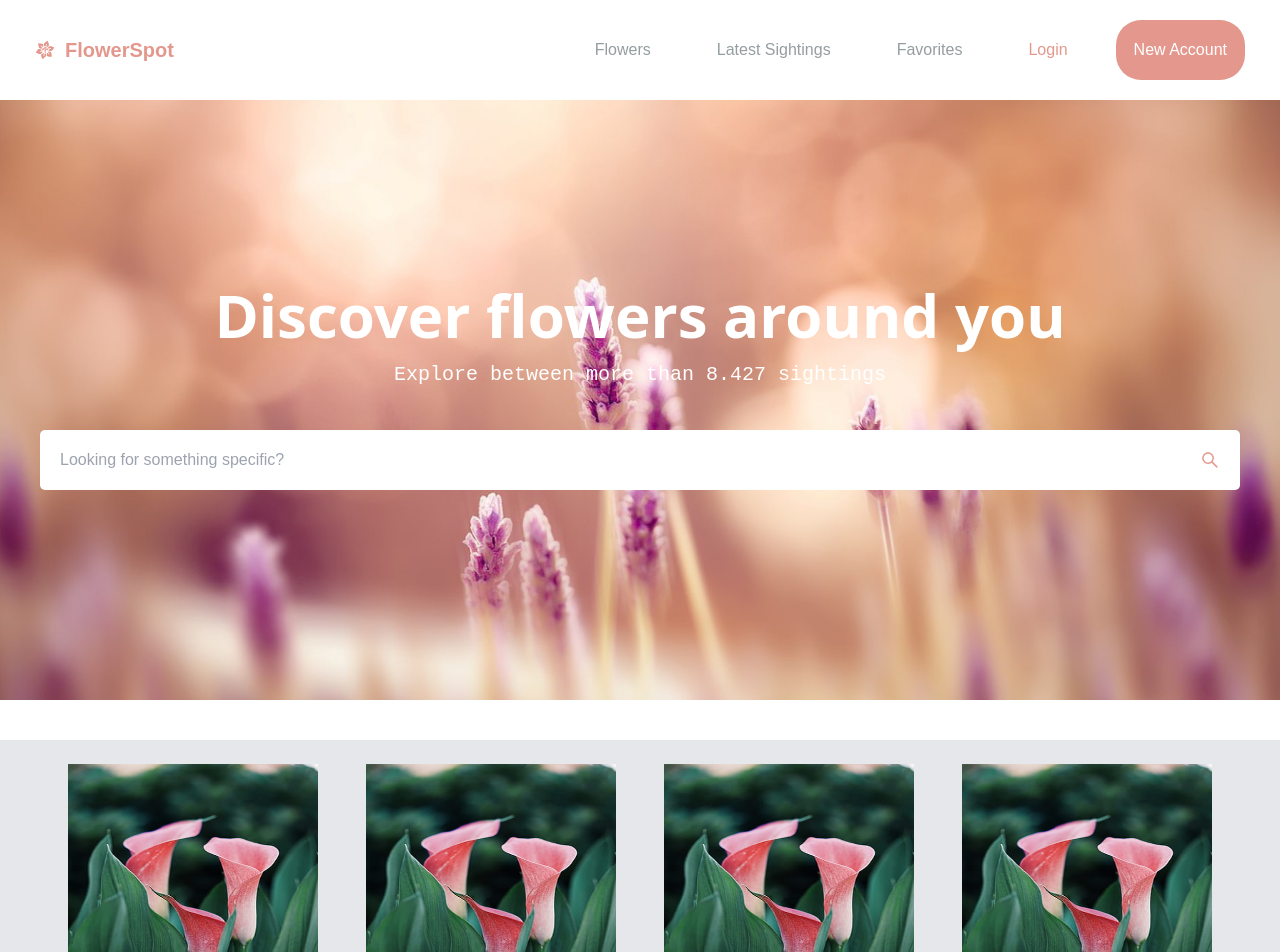
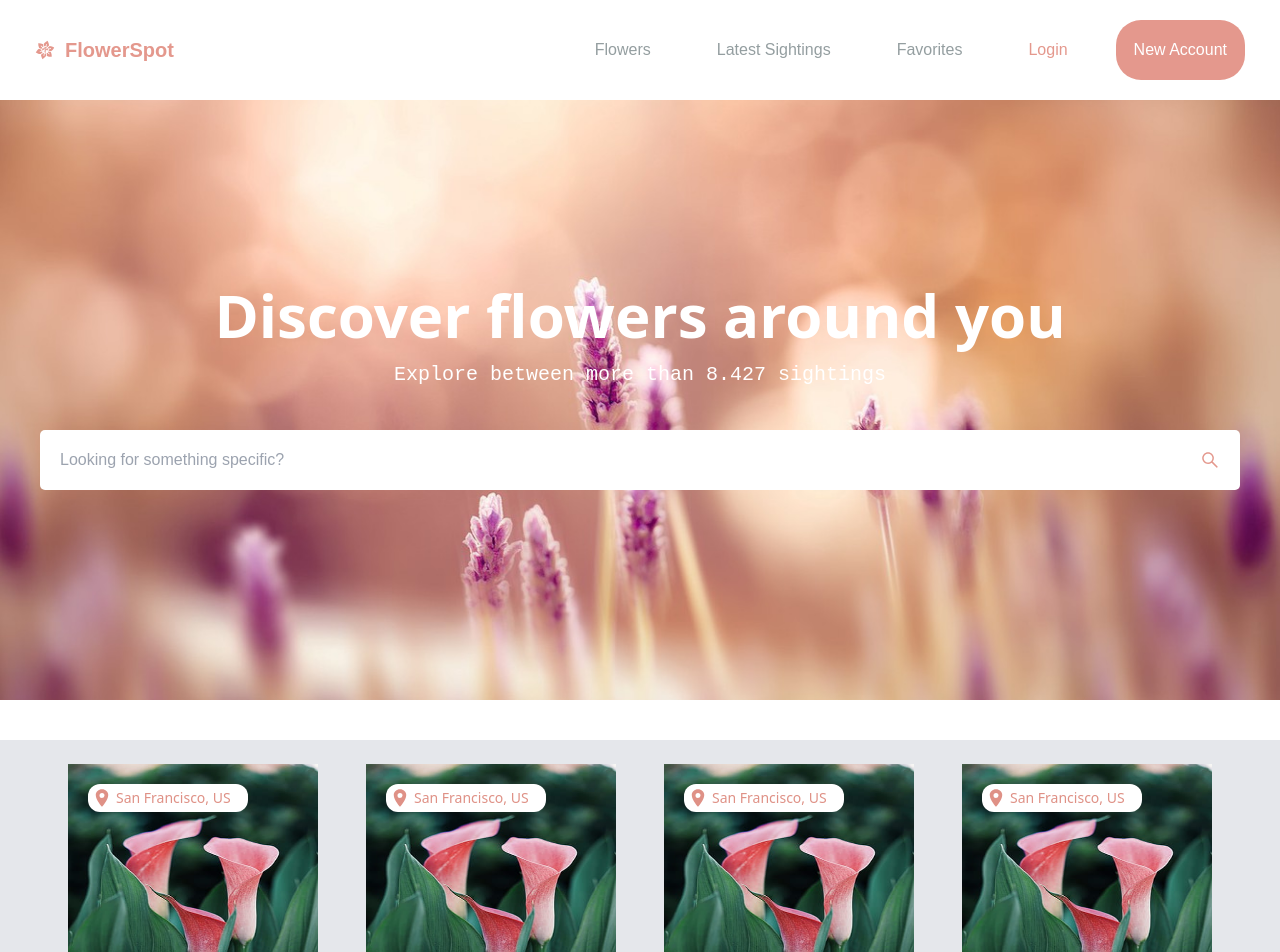
Before and after one commit to ivanatomic43/flowerspot, a React (Create React App) app: page / in a window 1280 px wide. Shown: the top 952 px of the page. Built offline with nearby package versions, Linux system fonts and the light colour scheme; no server answers.

Commit message:
Add location to flower card

```diff
--- a/src/components/PersonalizedFlowerListItem.tsx
+++ b/src/components/PersonalizedFlowerListItem.tsx
@@ -1,12 +1,14 @@
 import flower from '../images/flower.jpg'
 import avatar from '../images/avatar.jpg'
 import { FaCommentDots, FaHeart } from "react-icons/fa";
+import { IoLocationSharp } from "react-icons/io5";
 
 function PersonalizedFlowerListItem() {
   return (
     <div className='flex flex-col m-6 card-custom'>
       <div className='bg-red-200'>
         <img src={flower} alt="flower" className='personal-image-div w-full' />
+
       </div>
       <div className='bg-white'>
         <div className='flex flex-row text-center w-full m-5'>
@@ -29,6 +31,10 @@ function PersonalizedFlowerListItem() {
           </div>
         </div>
       </div>
+      <div className='flex flex-row text-center bg-white text-[#DF9186] absolute m-5 p-0 w-40 rounded-xl'>
+        <IoLocationSharp className='m-1 text-xl'/>
+        <p className='text-sm mt-1 font-medium'>San Francisco, US</p>
+      </div>
     </div>
   )
 }
```
